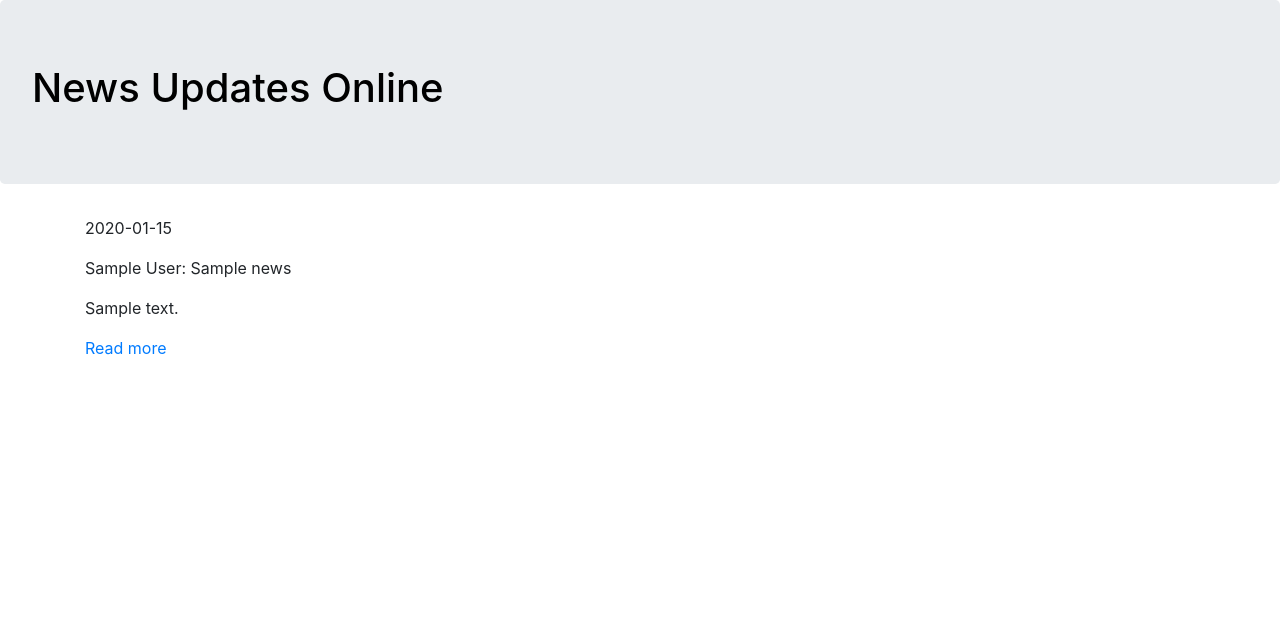
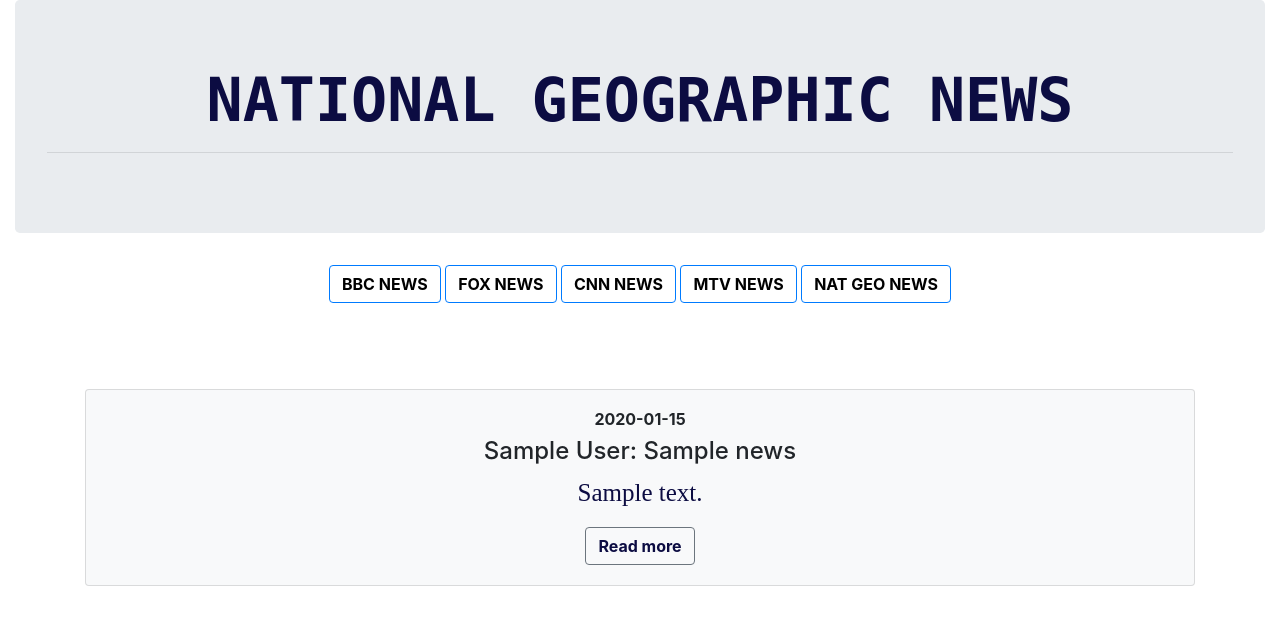
Before and after one commit to Joan-w/News-App, a Python web app: template templates/nat-geo.html in a window 1280 px wide. Shown: the top 625 px of the page. Run offline with Jinja, Linux system fonts and the light colour scheme; the template is opened without the code that fills it: most values are stand-ins (such as "Sample title", 1, 10 or a date in 2020); some libraries are stand-ins or nearby versions.

Commit message:
Changing th font size of the description

```diff
--- a/templates/nat-geo.html
+++ b/templates/nat-geo.html
@@ -8,17 +8,58 @@
           crossorigin="anonymous">
     </head>
 <body>
-    <div class="jumbotron" style="color: black;">
-        <h1> News Updates Online </h1>
+    <div class="container-fluid">
+        <div class="jumbotron text-center">
+            <h1 style="font-family:monospace; font-weight: 600; font-size:60px; color:rgb(12, 12, 66);">NATIONAL GEOGRAPHIC NEWS</h1>
+            <hr style="color: white;">
+        </div>
+        <div class="container text-center" style="border:black; height: 100px;">
+            <row class="col-md-12">
+                <button class="btn btn-outline-primary" type="button">
+                    <a style="color: black; font-weight: bold; text-decoration: none;" href="{{url_for('bbcNews')}}">
+                        BBC NEWS
+                    </a>
+                </button>
+                <button class="btn btn-outline-primary" type="button">
+                    <a style="color: black; font-weight: bold; text-decoration: none;" href="{{url_for('foxNews')}}">
+                        FOX NEWS</a>
+                </button>
+                <button class="btn btn-outline-primary" type="button">
+                    <a style="color: black; font-weight: bold; text-decoration: none;" href="{{url_for('cnnNews')}}">
+                        CNN NEWS
+                    </a>
+                </button>
+                <button class="btn btn-outline-primary" type="button">
+                    <a style="color: black; font-weight: bold; text-decoration: none;" href="{{url_for('mtvNews')}}">
+                        MTV NEWS
+                    </a>
+                </button>
+                <button class="btn btn-outline-primary" type="button">
+                    <a style="color: black; font-weight: bold; text-decoration: none;" href="{{url_for('natgeoNews')}}">
+                        NAT GEO NEWS
+                    </a>
+                </button>
+            </row>
+        </div>
+        <div class="container text-center">
+            <row class="col-md-12">
+                {% for pubAt, author, news, desc, url in context %}
+                    <div class="card bg-light">
+                        <div class="card-body text-center">
+                        <h6 style="font-weight: bolder;" class="card-text">{{pubAt}}</h6>
+                            <h4>{{author}}: {{news}}</h4>
+                            <p style="font-size: 25px; font-family: 'Times New Roman', Times, serif;
+                            color: rgb(12, 12, 66);"> {{desc}} </p>
+                            <button type="button" class="btn btn-outline-secondary">
+                                <a style="color: rgb(12, 12, 66); font-weight: bold; text-decoration: none;" href="{{url}}" target="_blank">
+                                    Read more
+                                </a>
+                            </button>
+                        </div>
+                    </div>
+                {% endfor %}
+            </row>
+       </div>
     </div>
-
-    <div class="container">
-        {% for pubAt, author, news, desc, url in context %}
-        <p>{{pubAt}}</p>
-        <p>{{author}}: {{news}}</p>
-        <p> {{desc}} </p>
-        <p><a href="{{url}}" target="_blank">Read more</a></p>
-        {% endfor %}
-   </div>
 </body>
 </html>
```
